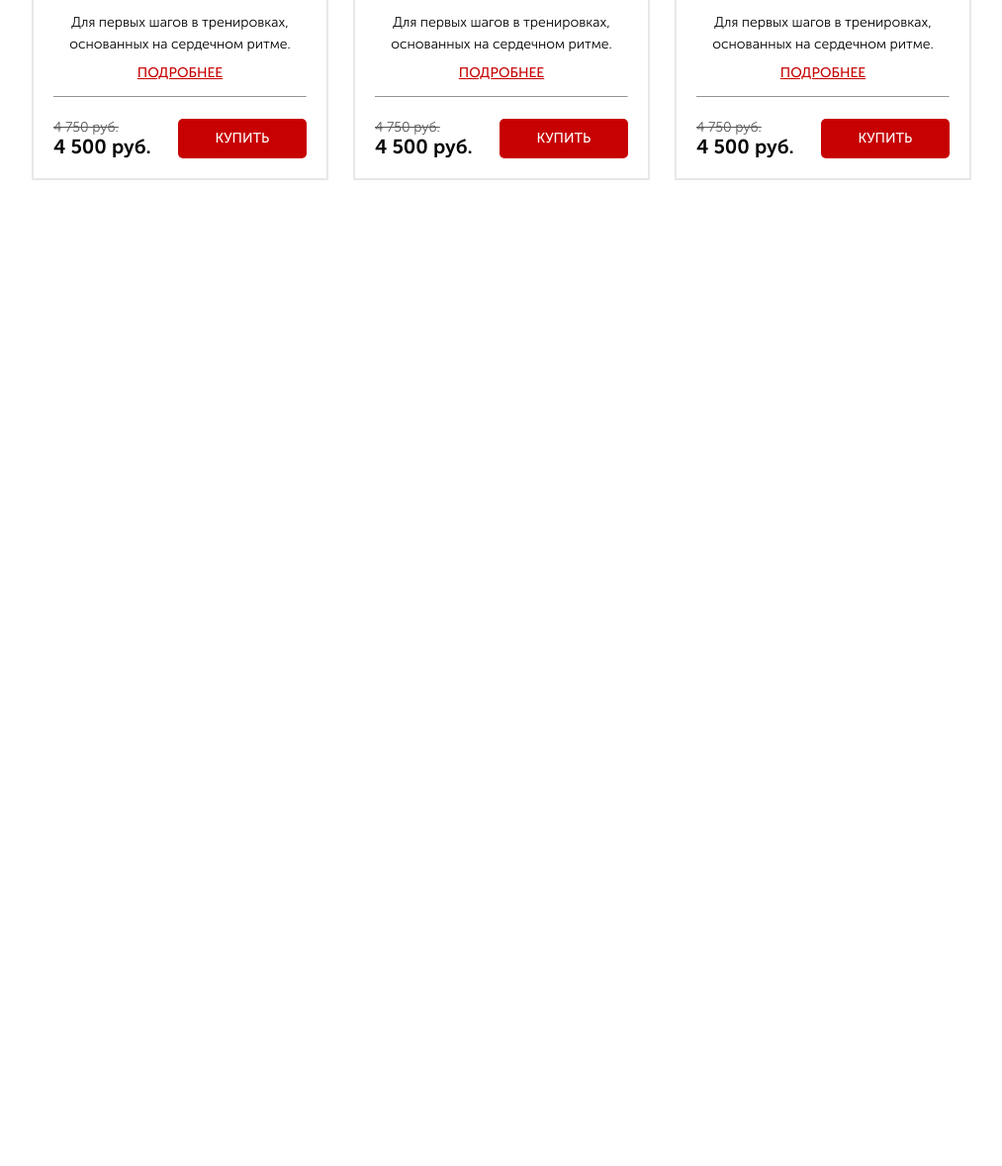
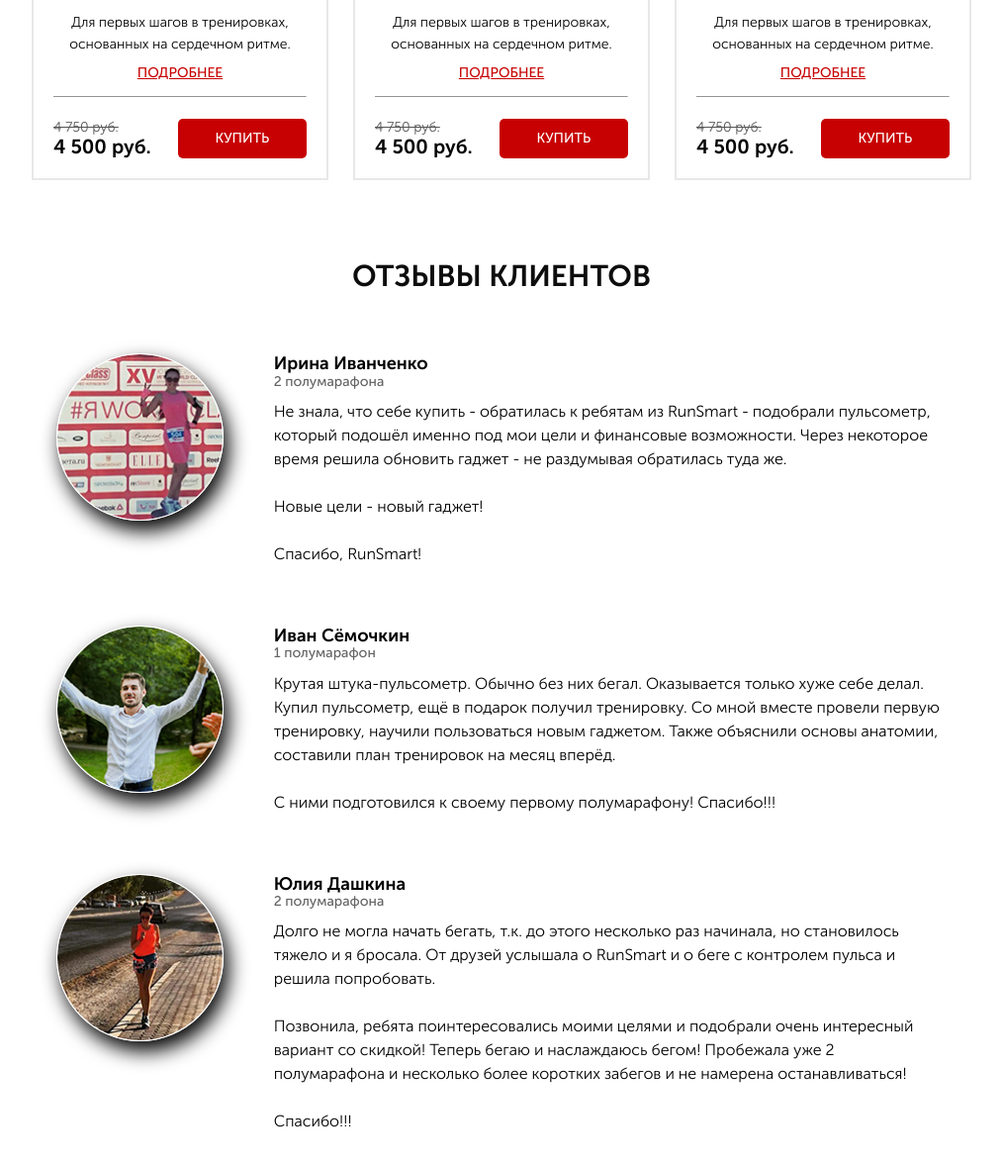
Before and after one commit to L43KN/Run, a website: page src/index.html in a window 1280 px wide. Shown: the part 3471-4649 px from the top of the page at 99% size, without its empty margins (133-1146 px from the left). Before the commit the page ends 3733 px from the top, so only its background shows below. Drawn offline with nearby package versions, Linux system fonts and the light colour scheme.

Commit message:
Creating section reviews and making it responsive

```diff
--- a/src/index.html
+++ b/src/index.html
@@ -107,13 +107,11 @@
     <section class="catalog">
         <div class="container">
             <div class="title title--regular title--mobile">Каталог пульсометров</div>
-
             <ul class="catalog__tabs">
                 <li class="catalog__tabs-item catalog__tabs-item--active"><div>Для фитнеса</div></li>
                 <li class="catalog__tabs-item"><div>для бега</div></li>
                 <li class="catalog__tabs-item"><div>для триатлона</div></li>
             </ul>
-
             <div class="catalog__content catalog__content--active">
                 <div class="catalog__content-item">
                     <div class="catalog__content-item-face catalog__content-item-face--active">
@@ -350,7 +348,6 @@
                     </div>
                 </div>
             </div>
-
             <div class="catalog__content">
                 <div class="catalog__content-item">
                     <div class="catalog__content-item-face catalog__content-item-face--active">
@@ -431,7 +428,6 @@
                     </div>
                 </div>
             </div>
-
             <div class="catalog__content">
                 <div class="catalog__content-item">
                     <div class="catalog__content-item-face catalog__content-item-face--active">
@@ -553,24 +549,56 @@
 
                 </div>
             </div>
-
+        </div>
+    </section>
+    <section class="reviews">
+        <div class="container">
+            <div class="title title--mobile">отзывы клиентов</div>
+            <div class="reviews__item">
+                <img class="reviews__item-photo" src="images/reviews_user-photo-1.png" alt="photo1">
+                <div class="reviews__item-wrapper">
+                    <div class="reviews__item-wrapper-name">Ирина Иванченко</div>
+                    <div class="reviews__item-wrapper-info">2 полумарафона</div>
+                    <div class="reviews__item-wrapper-review">
+                        Не знала, что себе купить - обратилась к ребятам из RunSmart - подобрали пульсометр, который подошёл именно под мои цели и финансовые возможности. Через некоторое время решила обновить гаджет - не раздумывая обратилась туда же.
+                        <br><br>
+                        Новые цели - новый гаджет!
+                        <br><br>
+                        Спасибо, RunSmart!
+                    </div>
+                </div>
+            </div>
+            <div class="reviews__item">
+                <img class="reviews__item-photo" src="images/reviews_user-photo-2.png" alt="photo2">
+                <div class="reviews__item-wrapper">
+                    <div class="reviews__item-wrapper-name">Иван Сёмочкин</div>
+                    <div class="reviews__item-wrapper-info">1 полумарафон</div>
+                    <div class="reviews__item-wrapper-review">
+                        Крутая штука-пульсометр. Обычно без них бегал. Оказывается только хуже себе делал.
+                        <br>
+                        Купил пульсометр, ещё в подарок получил тренировку. Со мной вместе провели первую тренировку, научили пользоваться новым гаджетом. Также объяснили основы анатомии, составили план тренировок на месяц вперёд.
+                        <br><br>
+                        С ними подготовился к своему первому полумарафону! Спасибо!!!
+                    </div>
+                </div>
+            </div>
+            <div class="reviews__item">
+                <img class="reviews__item-photo" src="images/reviews_user-photo-3.png" alt="photo3">
+                <div class="reviews__item-wrapper">
+                    <div class="reviews__item-wrapper-name">Юлия Дашкина</div>
+                    <div class="reviews__item-wrapper-info">2 полумарафона</div>
+                    <div class="reviews__item-wrapper-review">
+                        Долго не могла начать бегать, т.к. до этого несколько раз начинала, но становилось тяжело и я бросала. От друзей услышала о RunSmart и о беге с контролем пульса и решила попробовать.
+                        <br><br>
+                        Позвонила, ребята поинтересовались моими целями и подобрали очень интересный вариант со скидкой! Теперь бегаю и наслаждаюсь бегом! Пробежала уже 2 полумарафона и несколько более коротких забегов и не намерена останавливаться!
+                        <br><br>
+                        Спасибо!!!
+                    </div>
+                </div>
+            </div>
         </div>
     </section>
 
-
-
-
-
-
-
-
-
-
-
-
-
-
-    <section class="reviews"></section>
     <section class="contacts"></section>
 
     <script type="text/javascript" src="https://code.jquery.com/jquery-1.11.0.min.js"></script>
--- a/src/js/script.js
+++ b/src/js/script.js
@@ -1,4 +1,5 @@
 $(document).ready(function(){
+
     $('.carousel__wrapper').slick({
         infinite: true,
         speed: 300,
@@ -36,9 +37,4 @@ $(document).ready(function(){
     toggleClassesInItem('.catalog__content-item-face-footer-link');
     toggleClassesInItem('.catalog__content-item-back-footer-link');
 
-
-
-
-
-
   });
--- a/src/scss/_media.scss
+++ b/src/scss/_media.scss
@@ -39,6 +39,16 @@
     .catalog {
         &__content {
             justify-content: space-around;
+        }
+    }
+
+    .reviews {
+        padding-left: 20px;
+        padding-right: 20px;
+        &__item {
+            &-wrapper {
+                width: 500px;
+            }
         }
     }
 }
@@ -83,6 +93,19 @@
         }
         &__content--active {
             margin-top: 20px;
+        }
+    }
+
+    .reviews {
+        &__item {
+            align-items:center;
+            &-photo {
+                width: 135px;
+                height: 135px;
+            }
+            &-wrapper {
+                width: 350px;
+            }
         }
     }
 }
@@ -179,18 +202,18 @@
         }
     }
 
-
-
-
-
-
-
-
-
-
-
-
-
+    .reviews {
+        padding-bottom: 40px;
+        &__item {
+            margin-top: 40px;
+            flex-direction: column;
+            &-wrapper {
+                width: 280px;
+                margin-top: 20px;
+                text-align: center;
+            }
+        }
+    }
 
 
 
--- a/src/scss/style.scss
+++ b/src/scss/style.scss
@@ -320,26 +320,40 @@
     }
 }
 
-
-
-
-
-
-
-
-
-
-
-
-
-
-
-
-
-
-
-
-
+.reviews {
+    min-height: 970px;
+    padding-bottom: 50px;
+    &__item {
+        margin-top: 60px;
+        display: flex;
+        justify-content: space-around;
+        &-photo {
+            width: 169px;
+            height: 169px;
+            border-radius: 100%;
+            border: 1px solid #fff;
+            box-shadow: 5px 10px 20px #000;
+        }
+        &-wrapper {
+            width: 680px;
+            &-name {
+                font-size: 18px;
+                font-weight: 700;
+            }
+            &-info {
+                font-size: 14px;
+                font-weight: 500;
+                color: #646464;
+            }
+            &-review {
+                font-size: 16px;
+                font-weight: 300;
+                margin-top: 10px;
+                line-height: 24px;
+            }
+        }
+    }
+}
 
 
 
@@ -413,23 +427,3 @@
 }
 
 @import "media";
-
-
-
-
-
-
-
-
-
-
-            // &-list {
-
-            //     &-item {
-
-            //         &::before {
-
-
-            //         }
-            //     }
-            // }
```
Also changed, not shown: src/css/style.min.css.
